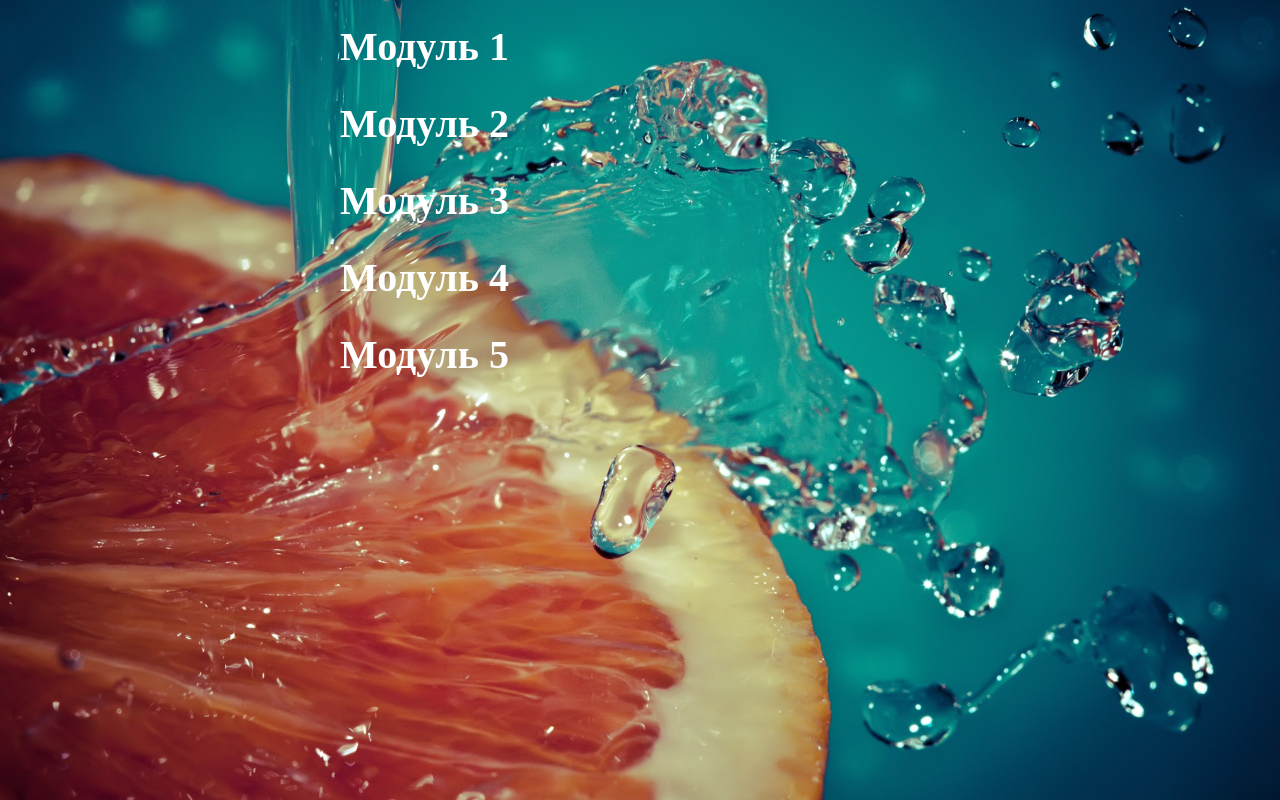
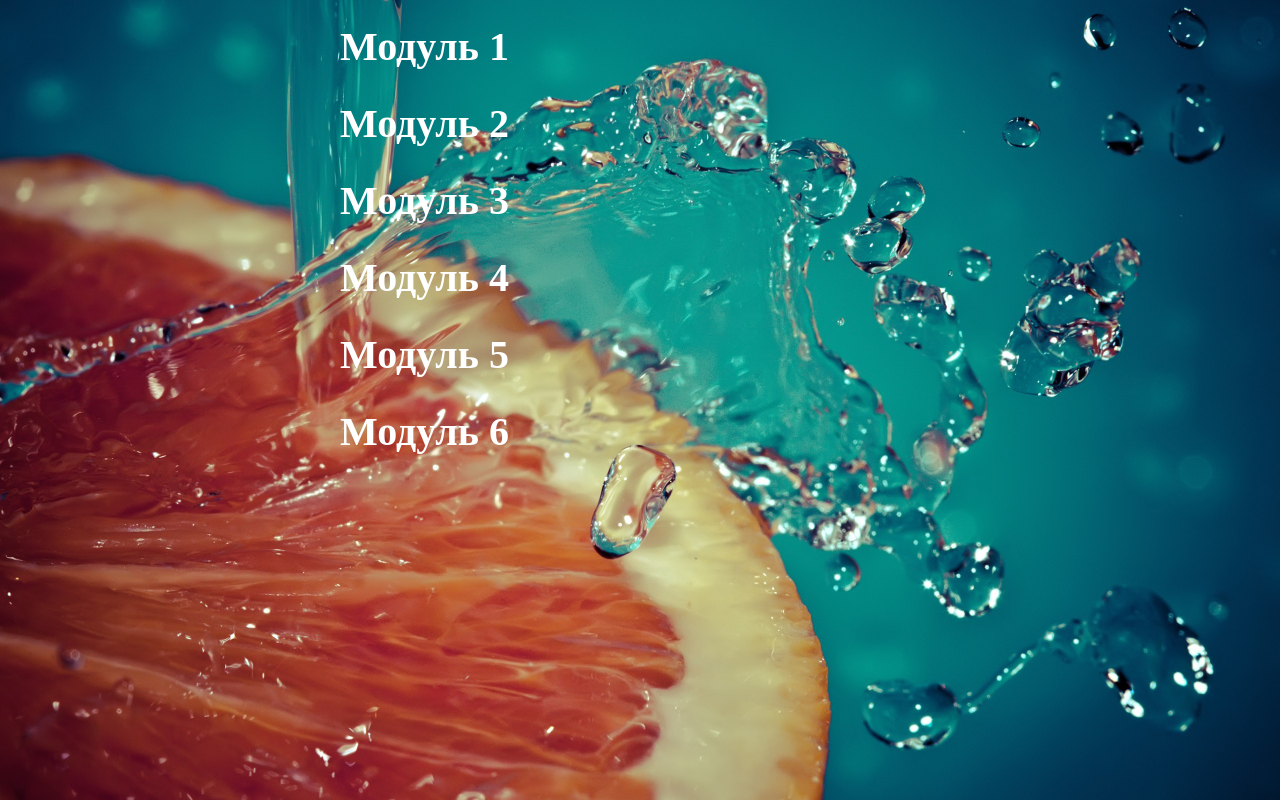
Before and after one commit to lanarusin3/fe-core-hw, a plain HTML site: page index.html in a window 1280 px wide. Drawn offline with Linux system fonts and the light colour scheme.

Commit message:
Add files via upload

```diff
--- a/index.html
+++ b/index.html
@@ -11,6 +11,8 @@
 		<a href="https://lanarusin3.github.io/fe-core-hw/JavaScript/module_3/index.html">Модуль 3</a>
 		<a href="https://lanarusin3.github.io/fe-core-hw/JavaScript/module_4/index.html">Модуль 4</a>
 		<a href="https://lanarusin3.github.io/fe-core-hw/JavaScript/module_5/index.html">Модуль 5</a>
+		<a href="https://lanarusin3.github.io/fe-core-hw/JavaScript/module_6/index.html">Модуль 6</a>
+
 
 
 
```
